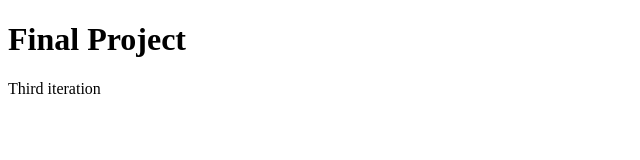
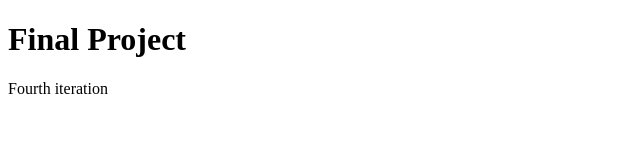
Before and after one commit to repr-man/CloudFinal, a plain HTML site: page index.html in a window 1280 px wide. Shown: the full height of the page, 0-640 px from the left. Drawn offline with Linux system fonts and the light colour scheme.

Commit message:
Update index.html

```diff
--- a/index.html
+++ b/index.html
@@ -7,6 +7,6 @@
     </head>
     <body>
         <h1>Final Project</h1>
-        <p>Third iteration</p>
+        <p>Fourth iteration</p>
     </body>
 </html>
```
